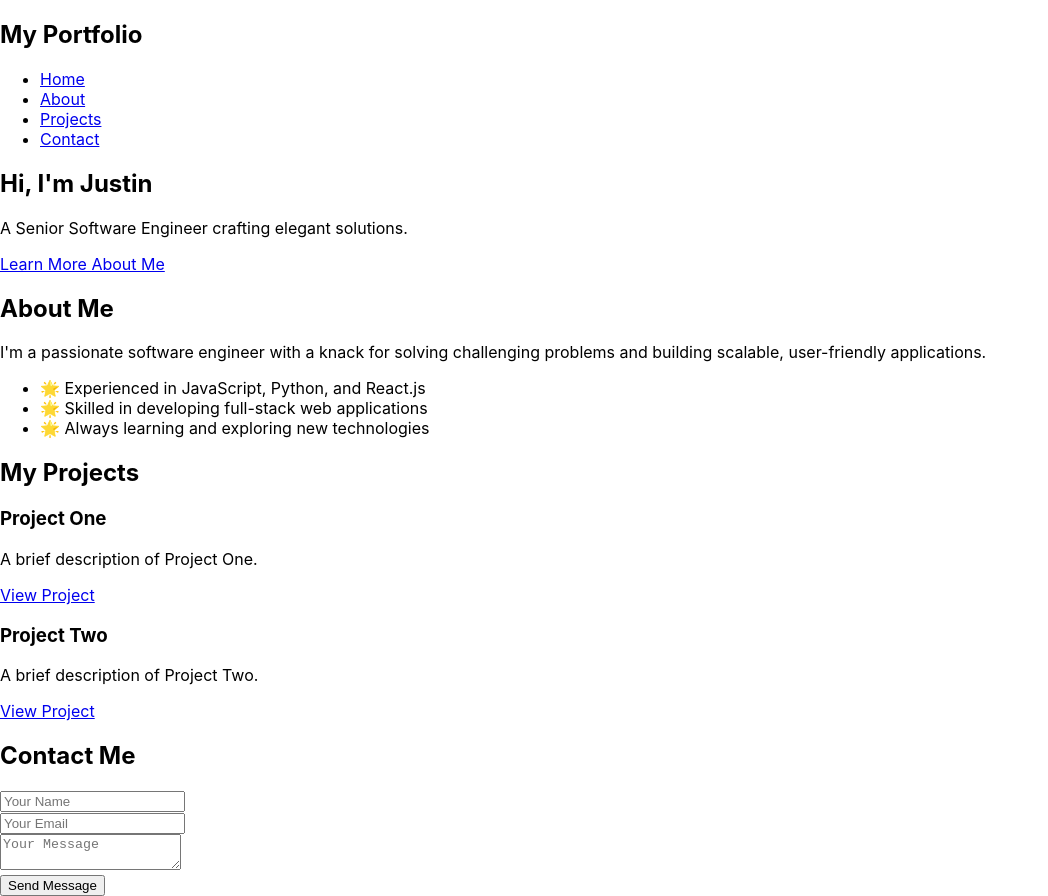
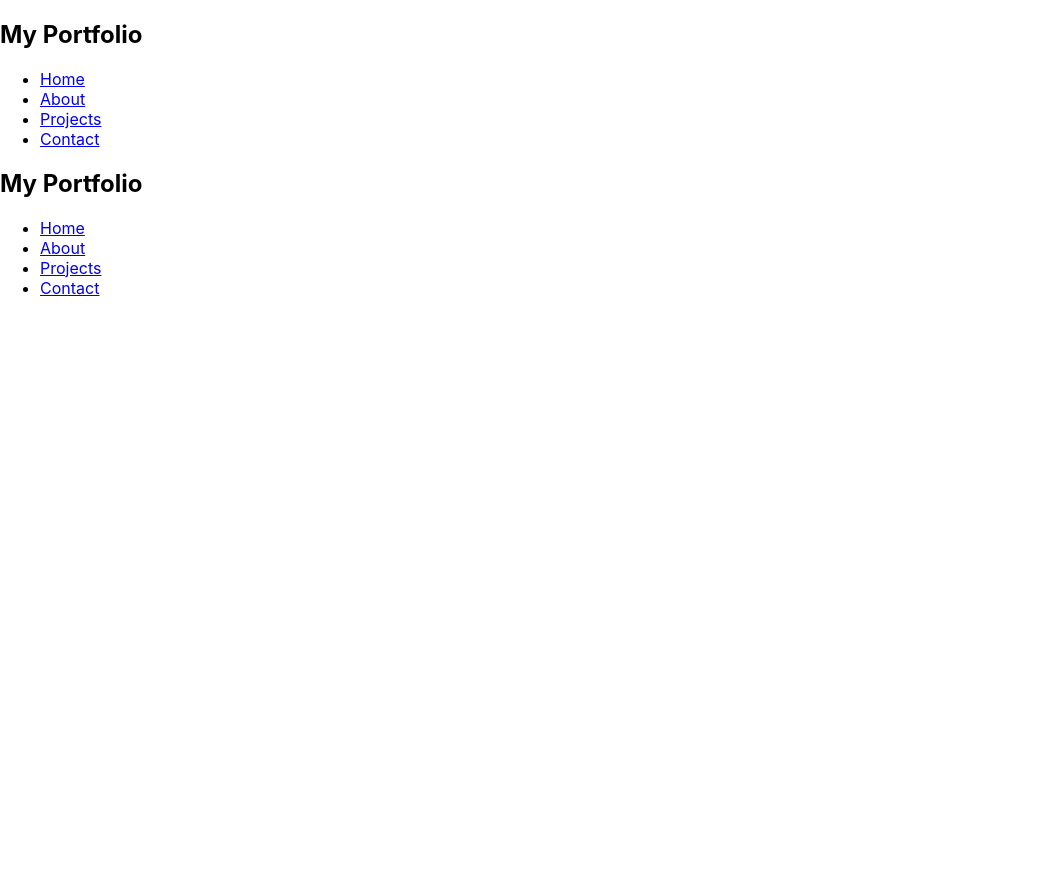
Before and after one commit to JustinRudisal/portfolio_website, a React (Vite) app: page / in a window 1280 px wide. Shown: the whole page, without its empty margins (0-1048 px from the left). After the commit the page ends 800 px from the top, so only its background shows below. Built offline with nearby package versions, Linux system fonts and the light colour scheme.

Commit message:
Split out into pages

```diff
--- a/package.json
+++ b/package.json
@@ -8,6 +8,7 @@
     "@testing-library/user-event": "14.5.2",
     "react": "18.3.1",
     "react-dom": "18.3.1",
+    "react-router-dom": "7.0.1",
     "web-vitals": "4.2.4"
   },
   "scripts": {
--- a/src/App.jsx
+++ b/src/App.jsx
@@ -1,4 +1,5 @@
 import React from 'react';
+import { Route, Routes } from 'react-router-dom';
 import Navbar from './components/Navbar';
 import Hero from './components/Hero';
 import About from './components/About';
@@ -7,13 +8,15 @@ import Contact from './components/Contact';
 
 function App() {
   return (
-    <div>
+    <>
       <Navbar />
-      <Hero />
-      <About />
-      <Projects />
-      <Contact />
-    </div>
+      <Routes>
+        <Route path="/" element={<Hero />} />
+        <Route path="/about" element={<About />} />
+        <Route path="/projects" element={<Projects />} />
+        <Route path="/contact" element={<Contact />} />
+      </Routes>
+    </>
   );
 }
 
--- a/src/components/Hero.jsx
+++ b/src/components/Hero.jsx
@@ -1,17 +1,20 @@
 import React from 'react';
+import { Link } from 'react-router-dom';
 
-const Hero = () => {
+const Navbar = () => {
   return (
-    <section id="hero" className="h-screen bg-gradient-to-r from-purple-500 to-indigo-500 text-white flex items-center justify-center">
-      <div className="text-center">
-        <h1 className="text-5xl font-bold">Hi, I'm Justin</h1>
-        <p className="mt-4 text-xl">A Senior Software Engineer crafting elegant solutions.</p>
-        <a href="#about" className="mt-6 inline-block bg-blue-600 px-6 py-3 rounded-full text-white text-lg font-semibold hover:bg-blue-700">
-          Learn More About Me
-        </a>
+    <nav className="fixed top-0 left-0 w-full bg-gray-900 text-white shadow-lg z-50">
+      <div className="container mx-auto flex justify-between items-center p-4">
+        <h1 className="text-xl font-bold">My Portfolio</h1>
+        <ul className="flex space-x-4">
+          <li><Link to="/" className="hover:text-blue-400">Home</Link></li>
+          <li><Link to="/about" className="hover:text-blue-400">About</Link></li>
+          <li><Link to="/projects" className="hover:text-blue-400">Projects</Link></li>
+          <li><Link to="/contact" className="hover:text-blue-400">Contact</Link></li>
+        </ul>
       </div>
-    </section>
+    </nav>
   );
 };
 
-export default Hero;
+export default Navbar;
--- a/src/components/Navbar.jsx
+++ b/src/components/Navbar.jsx
@@ -1,4 +1,5 @@
 import React from 'react';
+import { Link } from 'react-router-dom';
 
 const Navbar = () => {
   return (
@@ -6,10 +7,10 @@ const Navbar = () => {
       <div className="container mx-auto flex justify-between items-center p-4">
         <h1 className="text-xl font-bold">My Portfolio</h1>
         <ul className="flex space-x-4">
-          <li><a href="#hero" className="hover:text-blue-400">Home</a></li>
-          <li><a href="#about" className="hover:text-blue-400">About</a></li>
-          <li><a href="#projects" className="hover:text-blue-400">Projects</a></li>
-          <li><a href="#contact" className="hover:text-blue-400">Contact</a></li>
+          <li><Link to="/" className="hover:text-blue-400">Home</Link></li>
+          <li><Link to="/about" className="hover:text-blue-400">About</Link></li>
+          <li><Link to="/projects" className="hover:text-blue-400">Projects</Link></li>
+          <li><Link to="/contact" className="hover:text-blue-400">Contact</Link></li>
         </ul>
       </div>
     </nav>
--- a/src/index.jsx
+++ b/src/index.jsx
@@ -1,5 +1,6 @@
 import React from 'react';
 import ReactDOM from 'react-dom/client';
+import { BrowserRouter } from 'react-router-dom';
 import './index.css';
 import App from './App.jsx';
 import reportWebVitals from './reportWebVitals.jsx';
@@ -7,11 +8,10 @@ import reportWebVitals from './reportWebVitals.jsx';
 const root = ReactDOM.createRoot(document.getElementById('root'));
 root.render(
   <React.StrictMode>
-    <App />
+    <BrowserRouter>
+      <App />
+    </BrowserRouter>
   </React.StrictMode>
 );
 
-// If you want to start measuring performance in your app, pass a function
-// to log results (for example: reportWebVitals(console.log))
-// or send to an analytics endpoint. Learn more: https://bit.ly/CRA-vitals
 reportWebVitals();
```
Also changed, not shown: 1 other file (tests, documents, lock files or other folders).
